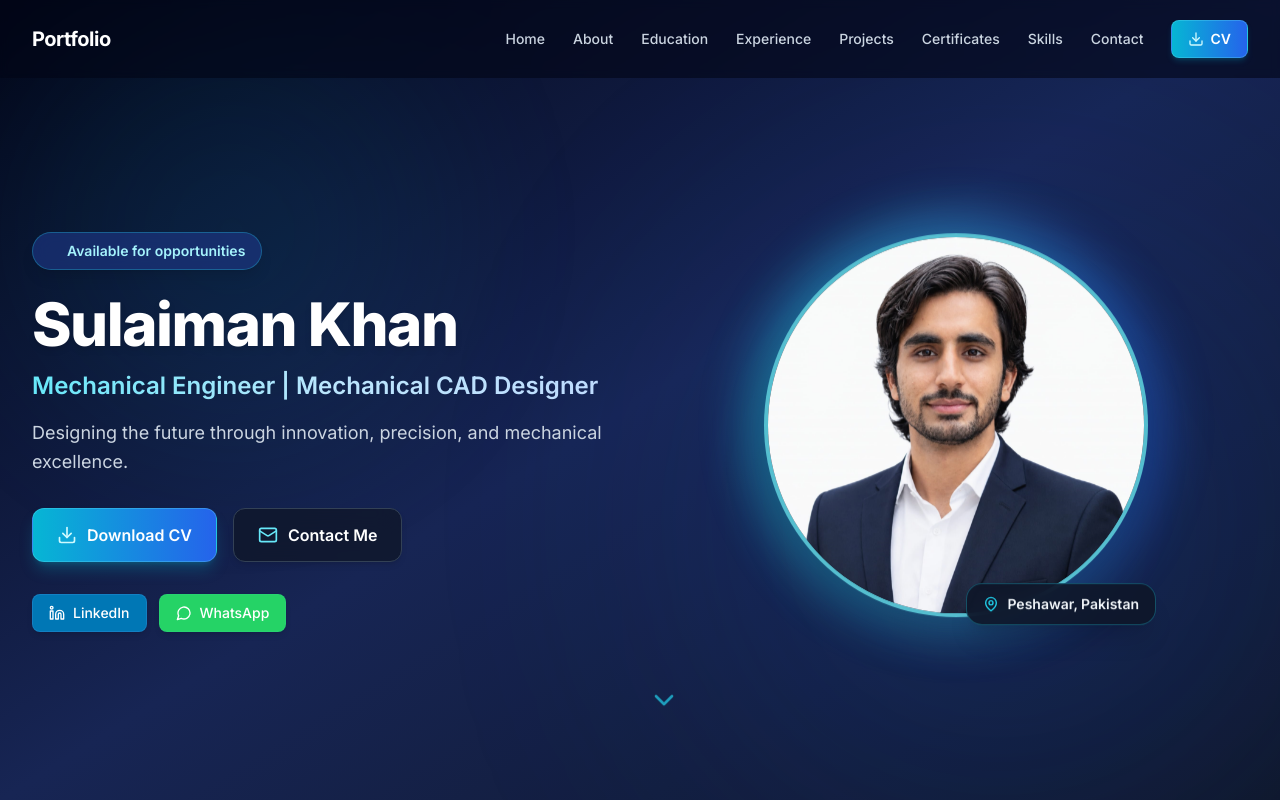
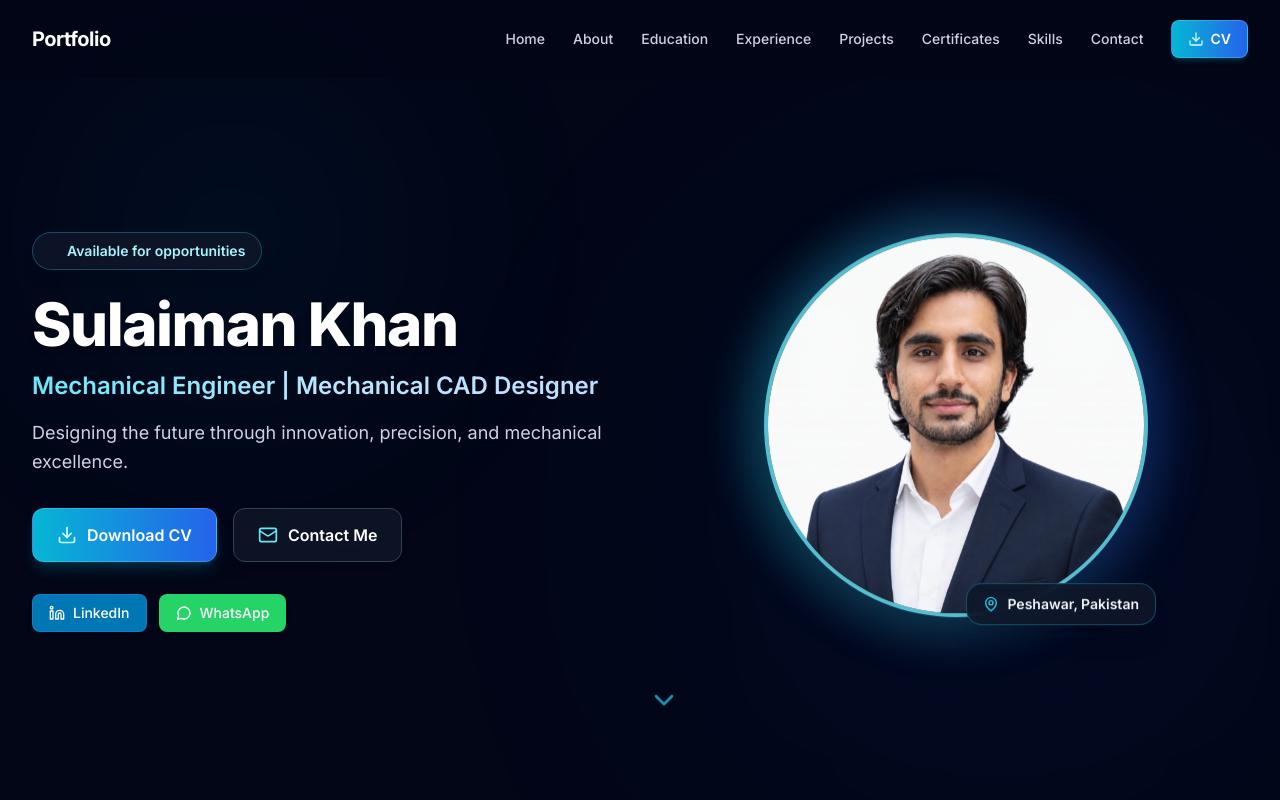
Before and after one commit to sulaimankhan9540-art/portfolio, a React (Vite) app: page / in a window 1280 px wide. Shown: the top 800 px of the page. Built offline with nearby package versions, Linux system fonts and the light colour scheme.

Commit message:
Fix Hero background color transition to match slate-950 theme

```diff
--- a/src/components/Hero.tsx
+++ b/src/components/Hero.tsx
@@ -14,7 +14,7 @@ export const Hero: React.FC<HeroProps> = ({ profile, onDownloadCV }) => {
   const initials = profile.name.split(' ').map(n => n[0]).join('').slice(0, 2);
 
   return (
-    <section id="home" className="relative min-h-screen flex items-center bg-gradient-to-br from-slate-950 via-blue-950 to-slate-900 text-white overflow-hidden pt-16">
+    <section id="home" className="relative min-h-screen flex items-center bg-slate-950 text-white overflow-hidden pt-16">
 
       {/* Embedded Keyframes for Animations */}
       <style>{`
@@ -23,8 +23,8 @@ export const Hero: React.FC<HeroProps> = ({ profile, onDownloadCV }) => {
           50% { transform: translateY(-12px); }
         }
         @keyframes orbGlow {
-          0%, 100% { opacity: 0.4; transform: scale(1); }
-          50% { opacity: 0.8; transform: scale(1.2); }
+          0%, 100% { opacity: 0.3; transform: scale(1); }
+          50% { opacity: 0.6; transform: scale(1.15); }
         }
         .animate-hero-float {
           animation: floatAnimation 4s ease-in-out infinite;
@@ -34,13 +34,13 @@ export const Hero: React.FC<HeroProps> = ({ profile, onDownloadCV }) => {
         }
       `}</style>
 
-      {/* Vibrant Ambient Blue/Cyan Glow Orbs */}
+      {/* Ambient Blue/Cyan Glow Orbs */}
       <div className="absolute inset-0 pointer-events-none overflow-hidden">
         <div
-          className="absolute top-10 left-10 w-96 h-96 bg-cyan-500/20 rounded-full filter blur-[100px] animate-hero-orb"
+          className="absolute top-10 left-10 w-96 h-96 bg-cyan-500/15 rounded-full filter blur-[120px] animate-hero-orb"
         />
         <div
-          className="absolute bottom-10 right-10 w-[30rem] h-[30rem] bg-blue-600/25 rounded-full filter blur-[120px] animate-hero-orb"
+          className="absolute bottom-10 right-10 w-[30rem] h-[30rem] bg-blue-600/15 rounded-full filter blur-[140px] animate-hero-orb"
           style={{ animationDelay: '3s' }}
         />
       </div>
@@ -50,7 +50,7 @@ export const Hero: React.FC<HeroProps> = ({ profile, onDownloadCV }) => {
 
           {/* Left Hero Content */}
           <div className="text-center lg:text-left order-2 lg:order-1">
-            <div className="inline-flex items-center gap-2 px-4 py-2 bg-blue-900/60 backdrop-blur-md rounded-full shadow-lg border border-cyan-400/30 mb-6 transition-transform hover:scale-105">
+            <div className="inline-flex items-center gap-2 px-4 py-2 bg-slate-900/80 backdrop-blur-md rounded-full shadow-lg border border-cyan-400/30 mb-6 transition-transform hover:scale-105">
               <span className="w-2.5 h-2.5 bg-cyan-400 rounded-full animate-ping" />
               <span className="text-sm font-semibold text-cyan-200">Available for opportunities</span>
             </div>
@@ -69,7 +69,7 @@ export const Hero: React.FC<HeroProps> = ({ profile, onDownloadCV }) => {
             <div className="flex flex-wrap gap-4 justify-center lg:justify-start mb-8">
               <button
                 onClick={onDownloadCV}
-                className="inline-flex items-center gap-2.5 px-6 py-3.5 bg-gradient-to-r from-cyan-500 to-blue-600 text-white font-semibold rounded-xl shadow-lg shadow-cyan-500/25 hover:shadow-cyan-500/40 hover:scale-105 transition-all duration-300 active:scale-100 group border border-cyan-300/30"
+                className="inline-flex items-center gap-2.5 px-6 py-3.5 bg-gradient-to-r from-cyan-500 to-blue-600 text-white font-semibold rounded-xl shadow-lg shadow-cyan-500/20 hover:shadow-cyan-500/40 hover:scale-105 transition-all duration-300 active:scale-100 group border border-cyan-300/30"
               >
                 <Download className="w-5 h-5 group-hover:scale-110 transition-transform text-cyan-100" />
                 <span>Download CV</span>
@@ -111,13 +111,11 @@ export const Hero: React.FC<HeroProps> = ({ profile, onDownloadCV }) => {
             </div>
           </div>
 
-          {/* Right Image Container with Blue Halo */}
+          {/* Right Image Container */}
           <div className="order-1 lg:order-2 flex justify-center">
             <div className="relative group animate-hero-float">
-              {/* Outer Vibrant Cyan Halo */}
-              <div className="absolute -inset-2 bg-gradient-to-r from-cyan-400 via-sky-400 to-blue-600 rounded-full blur-xl opacity-75 group-hover:opacity-100 transition duration-500 animate-hero-orb" />
+              <div className="absolute -inset-2 bg-gradient-to-r from-cyan-400 via-sky-400 to-blue-600 rounded-full blur-xl opacity-60 group-hover:opacity-100 transition duration-500 animate-hero-orb" />
 
-              {/* Photo Circular Frame */}
               <div className="relative w-64 h-64 sm:w-80 sm:h-80 lg:w-96 lg:h-96 rounded-full overflow-hidden border-4 border-cyan-300/80 shadow-2xl bg-slate-900 transition-transform duration-500 group-hover:scale-105">
                 {profile.photo ? (
                   <img src={profile.photo} alt={profile.name} className="w-full h-full object-cover" />
@@ -128,7 +126,6 @@ export const Hero: React.FC<HeroProps> = ({ profile, onDownloadCV }) => {
                 )}
               </div>
 
-              {/* Floating Location Badge */}
               {profile.location && (
                 <div className="absolute -bottom-2 -right-2 bg-slate-900/90 backdrop-blur-md rounded-2xl shadow-xl px-4 py-2.5 border border-cyan-400/30 flex items-center gap-2 text-xs sm:text-sm font-semibold text-slate-100 transition-transform hover:scale-105">
                   <MapPin className="w-4 h-4 text-cyan-400" />
```
